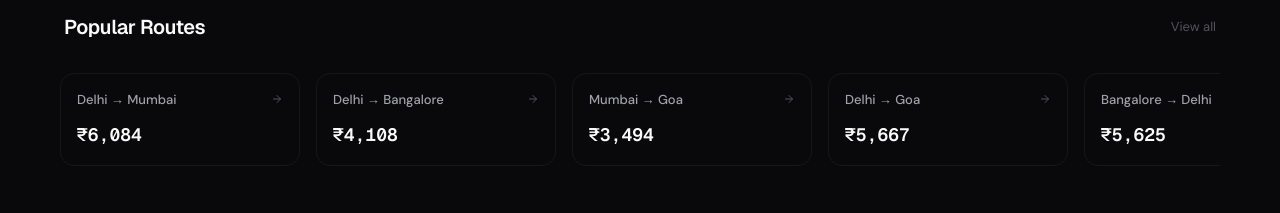
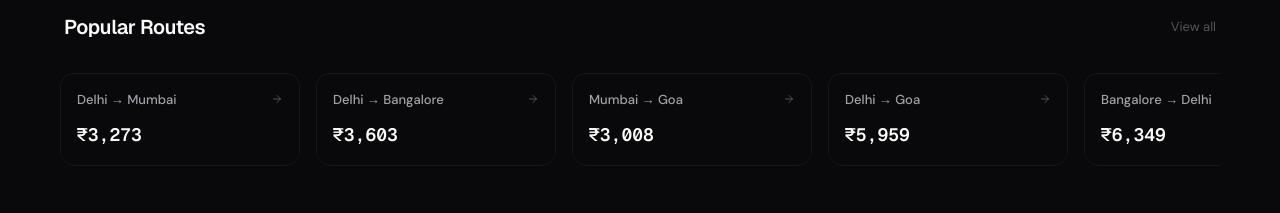
Before and after one commit to 0x8e8fb-p/AirBook, a Next.js app: page / in a window 1280 px wide. Shown: the part 880-1093 px from the top of the page. Built offline with nearby package versions, Linux system fonts and the light colour scheme.

Commit message:
fix: resolve hydration mismatch by using deterministic price calculation in RouteCard

```diff
--- a/src/app/page.tsx
+++ b/src/app/page.tsx
@@ -239,7 +239,13 @@ function SearchPanel() {
    ROUTE CARD
    ================================================================ */
 function RouteCard({ route }: { route: typeof POPULAR_ROUTES[number] }) {
-  const price = 2800 + Math.floor(Math.random() * 4000);
+  // Deterministic price from route label — avoids hydration mismatch
+  let hash = 0;
+  for (let i = 0; i < route.label.length; i++) {
+    hash = ((hash << 5) - hash + route.label.charCodeAt(i)) | 0;
+  }
+  const price = 2800 + Math.abs(hash % 4000);
+
   return (
     <div className="min-w-[240px] snap-start border border-[var(--border-default)] rounded-[var(--radius-lg)] p-4 hover:border-[var(--border-strong)] transition-colors group">
       <div className="flex items-center justify-between mb-3">
```
